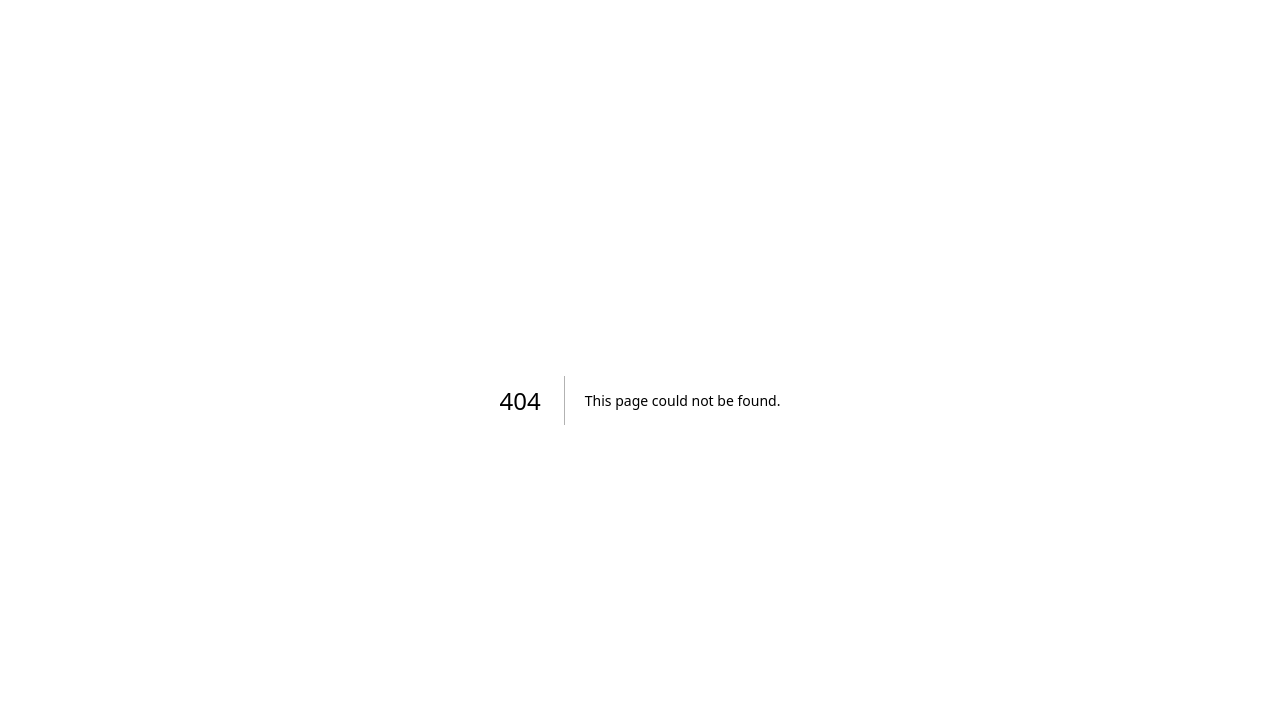
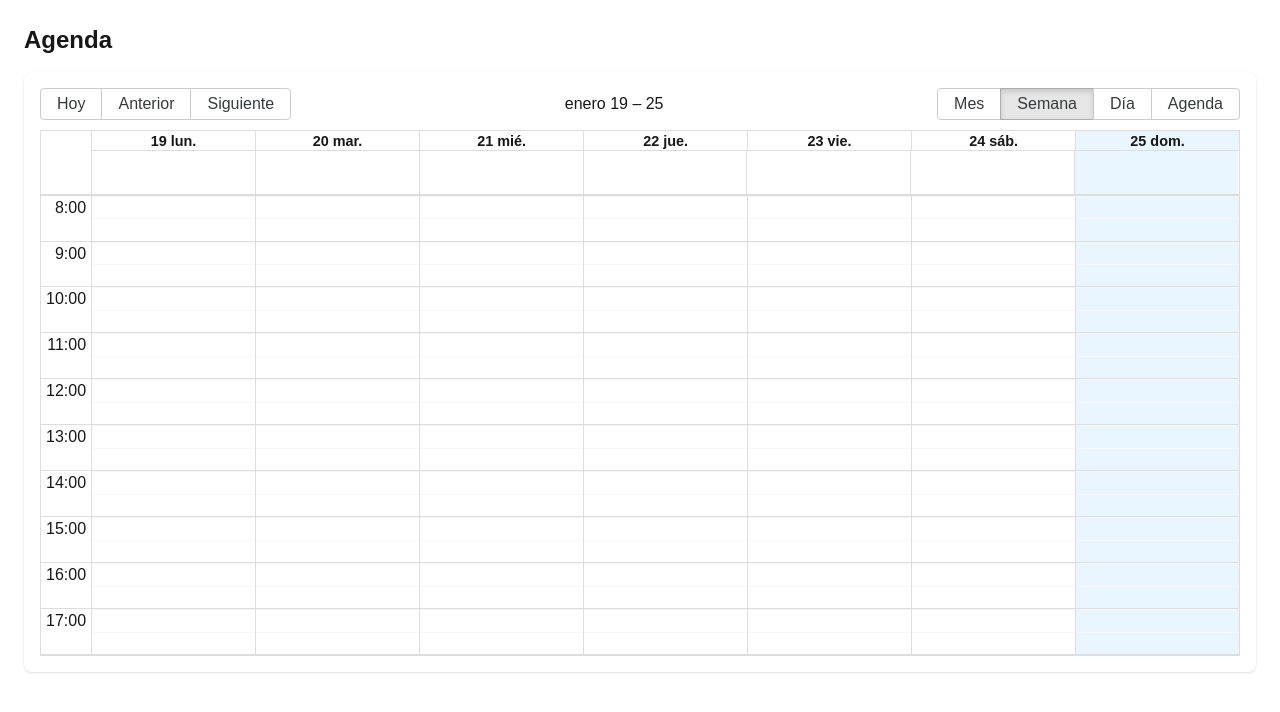
Before and after one commit to iamhosto10/CONSULTORIO-DIGITAL, a Next.js app: page /dashboard/agenda in a window 1280 px wide. Before the commit this address had no page. Shown: the top 712 px of the page. Built offline with nearby package versions, Linux system fonts and the light colour scheme; no server answers.

Commit message:
feat(ui): integrate react-big-calendar with spanish localization

```diff
--- a/package.json
+++ b/package.json
@@ -10,10 +10,12 @@
   },
   "dependencies": {
     "bcryptjs": "^3.0.3",
+    "moment": "^2.30.1",
     "mongoose": "^9.1.5",
     "next": "16.1.4",
     "next-auth": "^5.0.0-beta.30",
     "react": "19.2.3",
+    "react-big-calendar": "^1.19.4",
     "react-dom": "19.2.3",
     "zod": "^4.3.6"
   },
@@ -22,6 +24,7 @@
     "@types/bcryptjs": "^2.4.6",
     "@types/node": "^20",
     "@types/react": "^19",
+    "@types/react-big-calendar": "^1.16.3",
     "@types/react-dom": "^19",
     "babel-plugin-react-compiler": "1.0.0",
     "eslint": "^9",
--- /dev/null
+++ b/src/actions/appointmentActions.ts
@@ -0,0 +1,27 @@
+'use server';
+
+import { auth } from '@/auth';
+import { connectDB } from '@/lib/db';
+import Appointment from '@/models/Appointment';
+
+export async function getAppointments() {
+  const session = await auth();
+  if (!session?.user?.id) {
+    return [];
+  }
+
+  try {
+    await connectDB();
+
+    // Fetch appointments for the logged-in professional
+    const appointments = await Appointment.find({ professionalId: session.user.id })
+      .populate('patientId', 'nombre')
+      .lean();
+
+    // Serialize data to avoid "Only plain objects can be passed to Client Components" error
+    return JSON.parse(JSON.stringify(appointments));
+  } catch (error) {
+    console.error('Error fetching appointments:', error);
+    return [];
+  }
+}
--- /dev/null
+++ b/src/app/dashboard/agenda/page.tsx
@@ -0,0 +1,15 @@
+import { getAppointments } from '@/actions/appointmentActions';
+import Calendar from '@/components/dashboard/Calendar';
+
+export default async function AgendaPage() {
+  const appointments = await getAppointments();
+
+  return (
+    <div className="p-6">
+      <h1 className="text-2xl font-bold mb-4">Agenda</h1>
+      <div className="h-[600px] bg-white shadow rounded-lg p-4">
+        <Calendar appointments={appointments} />
+      </div>
+    </div>
+  );
+}
--- /dev/null
+++ b/src/components/dashboard/Calendar.tsx
@@ -0,0 +1,63 @@
+'use client';
+
+import { Calendar as BigCalendar, momentLocalizer } from 'react-big-calendar';
+import moment from 'moment';
+import 'moment/locale/es';
+import 'react-big-calendar/lib/css/react-big-calendar.css';
+
+moment.locale('es');
+const localizer = momentLocalizer(moment);
+
+interface SerializedAppointment {
+  _id: string;
+  patientId?: {
+    nombre: string;
+  };
+  fechaInicio: string;
+  fechaFin: string;
+  // Allow other properties if needed for the resource
+  [key: string]: unknown;
+}
+
+interface CalendarProps {
+  appointments: SerializedAppointment[];
+}
+
+export default function Calendar({ appointments }: CalendarProps) {
+  const events = appointments.map((appointment) => ({
+    title: appointment.patientId?.nombre || 'Cita Reservada',
+    start: new Date(appointment.fechaInicio),
+    end: new Date(appointment.fechaFin),
+    resource: appointment,
+  }));
+
+  return (
+    <div style={{ height: '100%' }}>
+      <BigCalendar
+        localizer={localizer}
+        events={events}
+        startAccessor="start"
+        endAccessor="end"
+        style={{ height: '100%' }}
+        defaultView="week"
+        min={new Date(0, 0, 0, 8, 0, 0)}
+        max={new Date(0, 0, 0, 18, 0, 0)}
+        selectable
+        onSelectSlot={(slotInfo) => console.log('Abrir modal en:', slotInfo)}
+        messages={{
+          next: "Siguiente",
+          previous: "Anterior",
+          today: "Hoy",
+          month: "Mes",
+          week: "Semana",
+          day: "Día",
+          agenda: "Agenda",
+          date: "Fecha",
+          time: "Hora",
+          event: "Evento",
+          noEventsInRange: "No hay citas en este rango",
+        }}
+      />
+    </div>
+  );
+}
```
Also changed, not shown: 1 other file (tests, documents, lock files or other folders).
